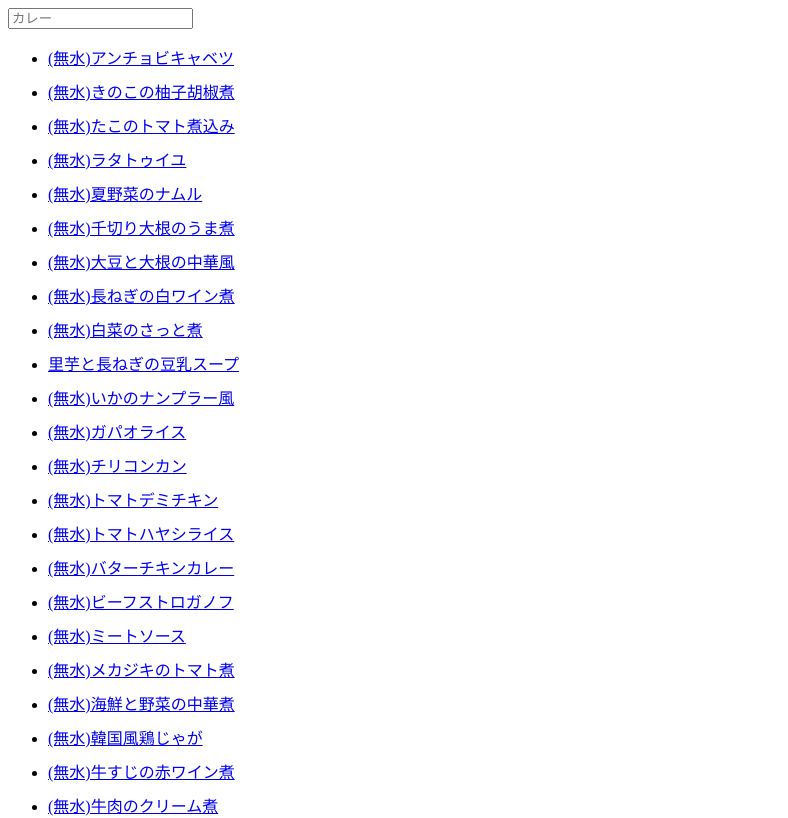
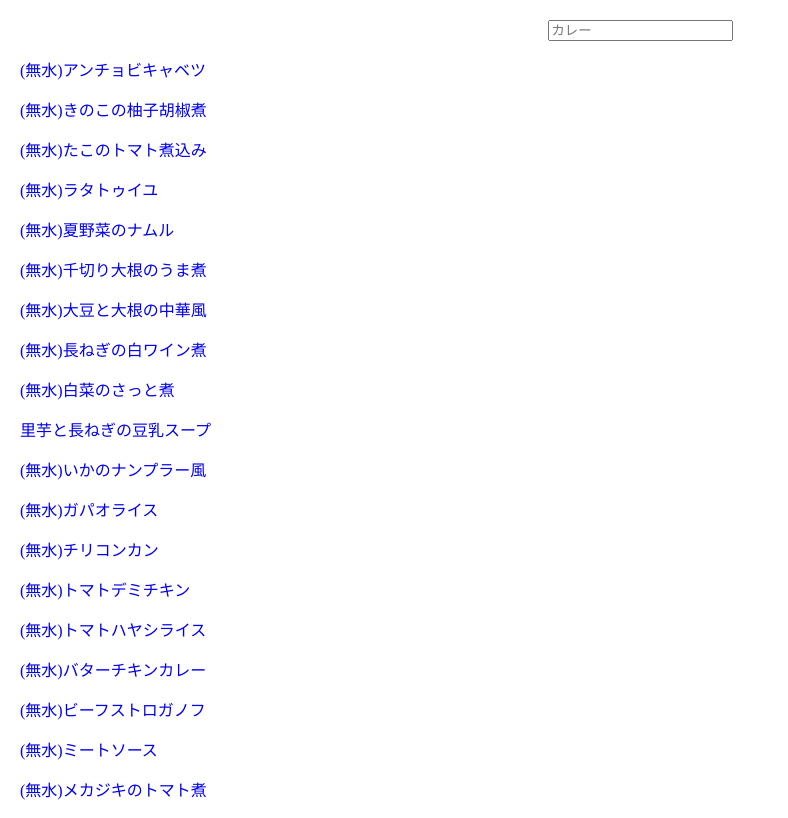
Before and after one commit to fediurukedi/MenuSearchForCook4me6L, a plain HTML site: page index.html in a window 1280 px wide. Shown: the top 818 px of the page, without its empty margins (0-788 px from the left). Drawn offline with Linux system fonts and the light colour scheme.

Commit message:
デザイン調整

```diff
--- a/index.html
+++ b/index.html
@@ -8,7 +8,7 @@
   <script src="main.js"></script>
 </head>
 <body>
-  <form>
+  <form id="searchForm">
     <input type="text" id="searchText" placeholder="カレー"/>
   </form>
   <ul id="menus"></ul>
--- a/main.js
+++ b/main.js
@@ -1763,10 +1763,10 @@ function replaceMenus(keyword = "") {
     }
     const menu = document.createElement('li');
     const link = document.createElement('a');
-    menu.appendChild(link)
     link.textContent = e.title;
     link.href = e.link;
     link.target = "_blank"
+    menu.appendChild(link)
     newMenus.push(menu)
   })
   menus.replaceChildren(...newMenus)
--- a/style.css
+++ b/style.css
@@ -1,3 +1,23 @@
+body {
+    margin: 20px;
+    padding: 0;
+}
+
+#searchForm {
+    text-align: center;
+}
+
+ul {
+    padding: 0;
+}
+
 li {
-    padding-bottom: 10px;
+    padding-bottom: 1rem;
+    white-space: nowrap;
+    text-overflow: ellipsis;
+    overflow: hidden;
 }
+
+a {
+    text-decoration: none;
+}
```
